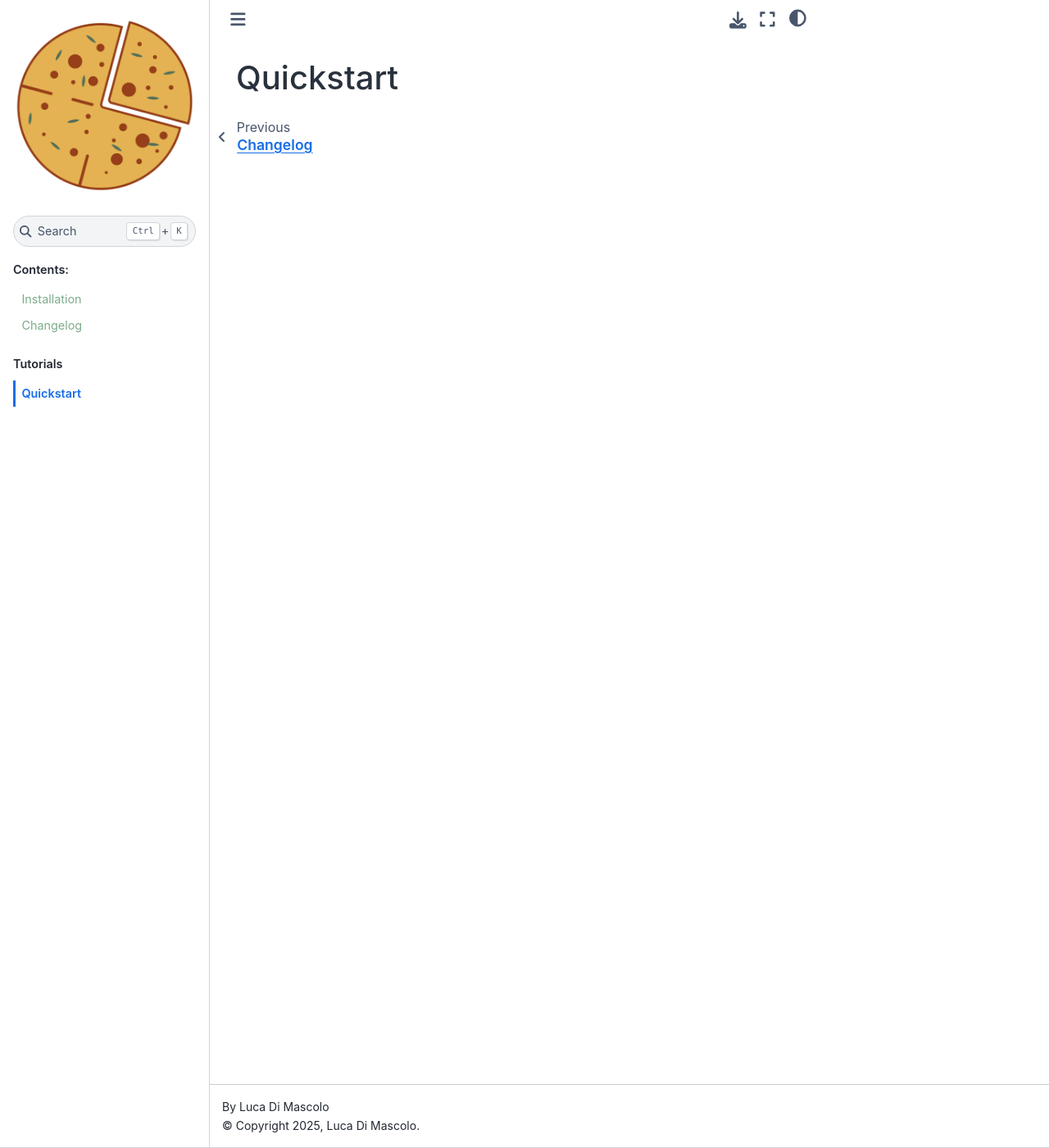
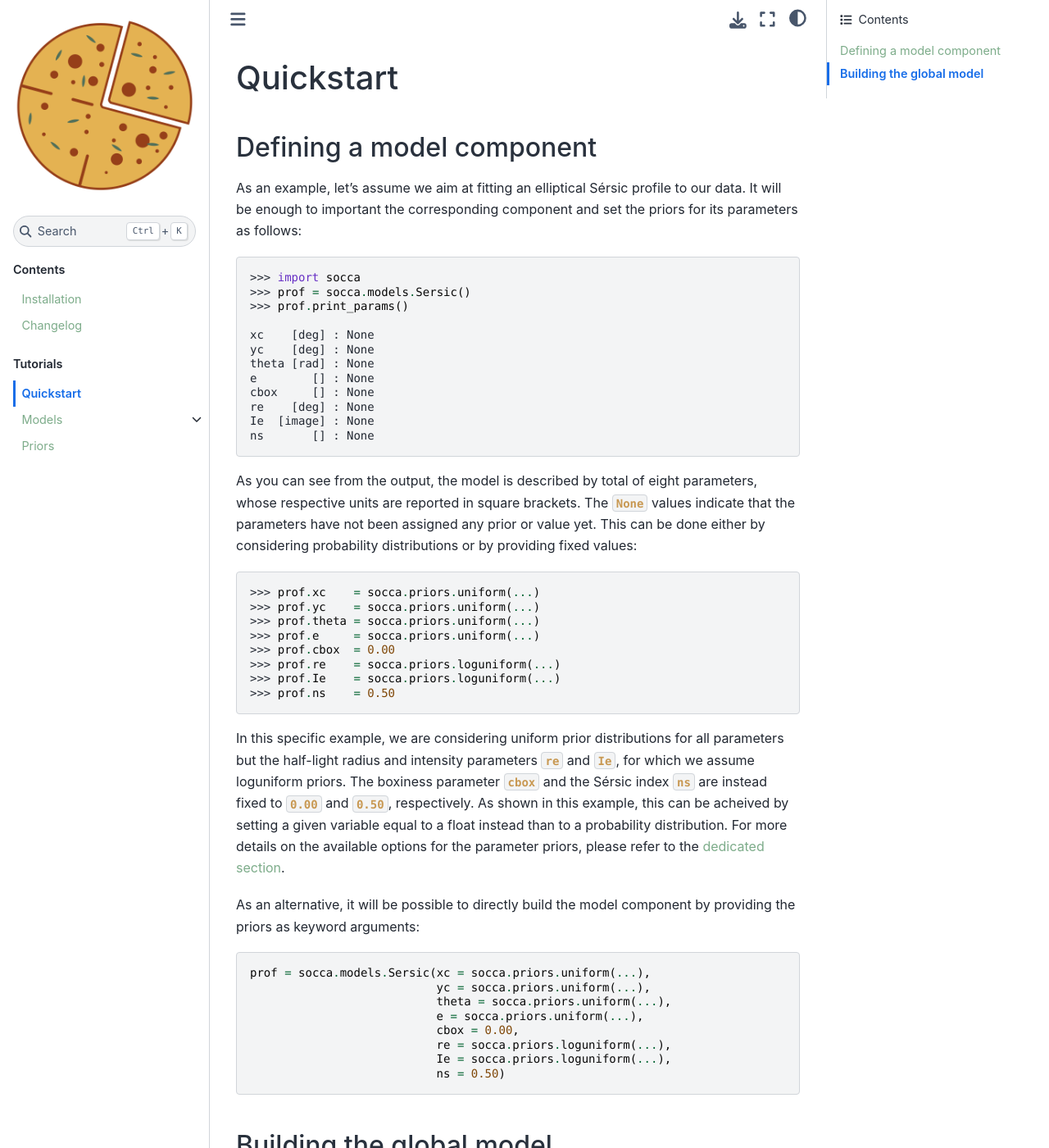
Before and after one commit to lucadimascolo/socca, a Sphinx documentation site: the page built from docs/source/quickstart.md, in a window 1280 px wide and 1400 px high. Shown: the whole window at 82% size. Built offline with Sphinx 7.4.7 and the Sphinx Book theme 1.1.4, drawn with Linux system fonts in a browser that asks for light colours; some of the changed text lies outside the part shown.

````diff
--- a/docs/source/_static/custom.css
+++ b/docs/source/_static/custom.css
@@ -26,14 +26,16 @@ a.reference.external:hover code {
 }
 
 a.reference.internal,
+a.reference.internal li,
 a.reference.internal code {
     text-decoration: none;
     color: var(--green);
 }
 
 a.reference.internal:hover,
+a.reference.internal:hover li,
 a.reference.internal:hover code {
     text-decoration: underline;
     text-decoration-thickness: 2px;
-    color: var(--green);
+    color: var(--yellow);
 }
--- a/docs/source/conf.py
+++ b/docs/source/conf.py
@@ -33,5 +33,9 @@ html_theme = 'sphinx_book_theme'
 html_static_path = ['_static']
 html_css_files = ["custom.css"]
 
+html_theme_options = {
+  "show_toc_level": 3
+}
+
 html_logo = 'socca.png'
 html_favicon = 'socca.png'
--- a/docs/source/quickstart.md
+++ b/docs/source/quickstart.md
@@ -1 +1,61 @@
 # Quickstart
+
+## Defining a model component
+
+As an example, let's assume we aim at fitting an elliptical Sérsic profile to our data. It will be enough to important the corresponding component and set the priors for its parameters as follows:
+
+```{code-block} python
+>>> import socca
+>>> prof = socca.models.Sersic()
+>>> prof.print_params()
+
+xc    [deg] : None
+yc    [deg] : None
+theta [rad] : None
+e        [] : None
+cbox     [] : None
+re    [deg] : None
+Ie  [image] : None
+ns       [] : None
+```
+
+As you can see from the output, the model is described by total of eight parameters, whose respective units are reported in square brackets. The `None` values indicate that the parameters have not been assigned any prior or value yet. This can be done either by considering probability distributions or by providing fixed values:
+
+```{code-block} python
+>>> prof.xc    = socca.priors.uniform(...)
+>>> prof.yc    = socca.priors.uniform(...)
+>>> prof.theta = socca.priors.uniform(...)
+>>> prof.e     = socca.priors.uniform(...)
+>>> prof.cbox  = 0.00
+>>> prof.re    = socca.priors.loguniform(...)
+>>> prof.Ie    = socca.priors.loguniform(...)
+>>> prof.ns    = 0.50
+```
+
+In this specific example, we are considering uniform prior distributions for all parameters but the half-light radius and intensity parameters `re` and `Ie`, for which we assume loguniform priors. The boxiness parameter `cbox` and the Sérsic index `ns` are instead fixed to `0.00` and `0.50`, respectively. As shown in this example, this can be acheived by setting a given variable equal to a float instead than to a probability distribution. For more details on the available options for the parameter priors, please refer to the [dedicated section](./priors.md).
+
+As an alternative, it will be possible to directly build the model component by providing the priors as keyword arguments:
+
+```{code-block} python
+prof = socca.models.Sersic(xc = socca.priors.uniform(...),
+                           yc = socca.priors.uniform(...),
+                           theta = socca.priors.uniform(...),
+                           e = socca.priors.uniform(...),
+                           cbox = 0.00,
+                           re = socca.priors.loguniform(...),
+                           Ie = socca.priors.loguniform(...),
+                           ns = 0.50)
+```
+
+## Building the global model
+
+```{code-block} python
+model = socca.models.Model(prof=prof)
+```
+or, alternatively,
+
+```{code-block} python
+model = socca.models.Model()
+model.add_component(prof)
+```
+The latter approach is particularly useful when considering a multi-term composable model (see the [Building a composite model](./models/link.md) page for details).
````
Also changed, not shown: docs/source/index.md (added, +21 -0 lines), docs/source/index.rst (deleted, +0 -17 lines), docs/source/intro.md (+3 -1 lines), docs/source/models.md (added, +17 -0 lines), docs/source/models/link.md (added, +2 -0 lines), docs/source/models/zoo.md (added, +26 -0 lines), docs/source/priors.md (added, +17 -0 lines).
